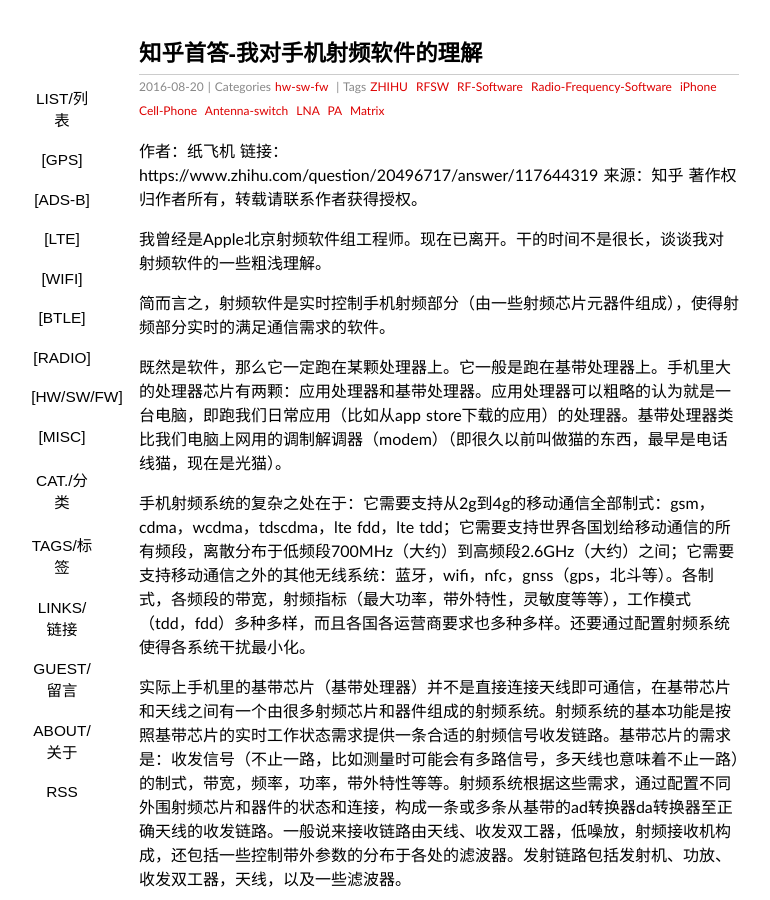
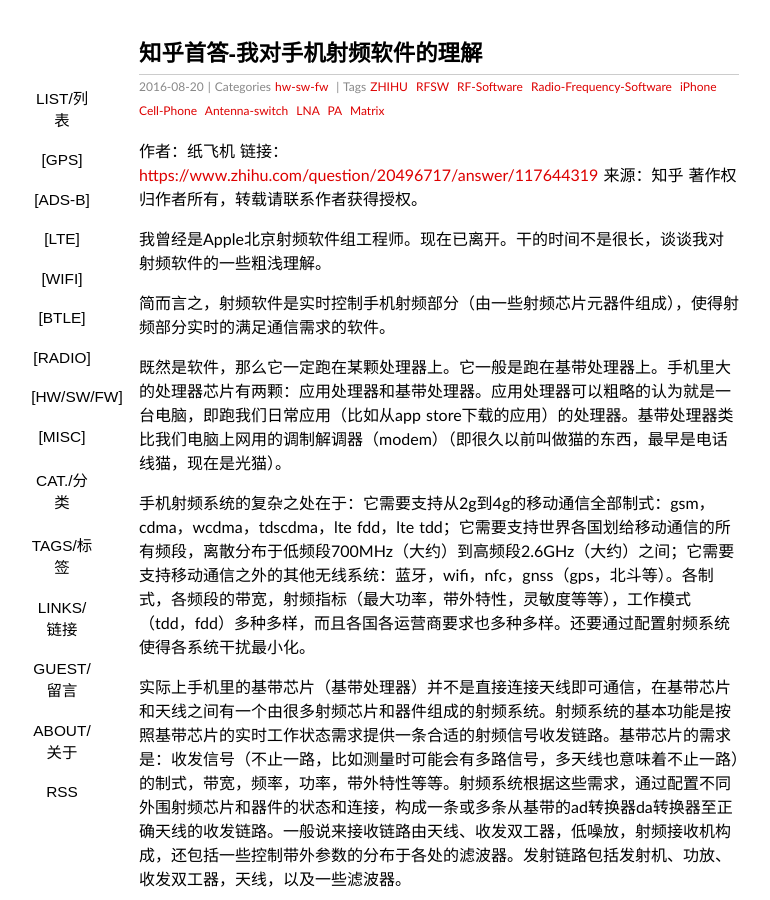
Before and after one commit to sdr-x/sdr-x.github.io, a Jekyll site: the page built from _posts/2016-08-20-ZHIHU-RFSW.md, in a window 1280 px wide and 900 px high. Shown: the whole window, without its empty margins (201-971 px from the left). Built offline with Jekyll 4.4.1, drawn with Linux system fonts in a browser that asks for light colours; some web fonts are replaced; comment, search, counter and statistics services are not loaded; part of the change alters nothing that is shown.

```diff
--- a/_posts/2016-08-20-ZHIHU-RFSW.md
+++ b/_posts/2016-08-20-ZHIHU-RFSW.md
@@ -8,7 +8,7 @@ tags:  ZHIHU RFSW RF-Software Radio-Frequency-Software iPhone Cell-Phone Antenna
 ---
 
 作者：纸飞机
-链接：https://www.zhihu.com/question/20496717/answer/117644319
+链接：[https://www.zhihu.com/question/20496717/answer/117644319](https://www.zhihu.com/question/20496717/answer/117644319)
 来源：知乎
 著作权归作者所有，转载请联系作者获得授权。
 
```
